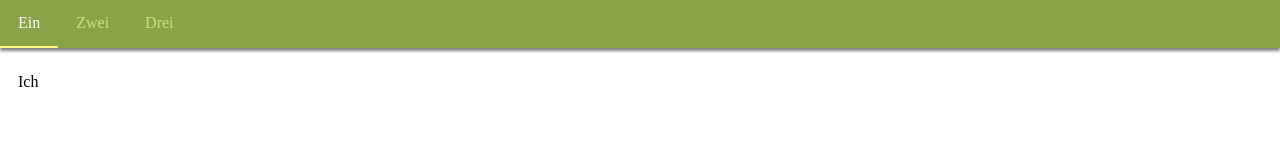
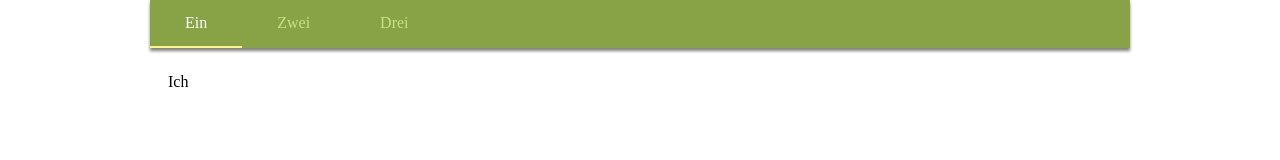
Before and after one commit to LyupkoKot/FstSteps, a plain HTML site: page index.html in a window 1280 px wide. Both pictures are taken after a click on the button "Ein". Drawn offline with Linux system fonts and the light colour scheme.

Commit message:
Update index.css

```diff
--- a/mainCSS/index.css
+++ b/mainCSS/index.css
@@ -2,6 +2,16 @@
     margin: 0;
     padding: 0;
     box-sizing: border-box;
+
+}
+body{
+    max-width: 980px;
+    margin: auto;
+
+}
+.header{
+    margin: auto;
+
 }
 .tabMenu{
     display: flex;
@@ -9,13 +19,14 @@
     /*border: 1px solid rgb(136,162,70);*/
     background-color: rgb(136,162,70);
     box-shadow: 0px 3px 3px grey;
+
 }
 .tabLinks{
     background-color: inherit;
     display: flex;
     border: none;
     border-bottom: solid 2px rgb(136,162,70);
-    padding: 14px 18px;
+    padding: 14px 35px;
     cursor: pointer;
     transition: 0.3s;
     color: #C6E284;
@@ -31,6 +42,7 @@
 }
 .tabContent{
     display: none;
+    width: 360px;
     padding: 25px 18px;
     font: 16px "Droid Sans Mono";
 
```
